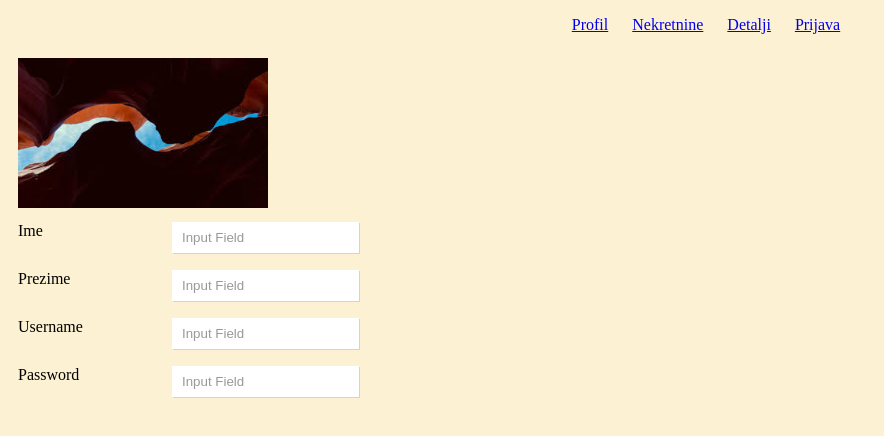
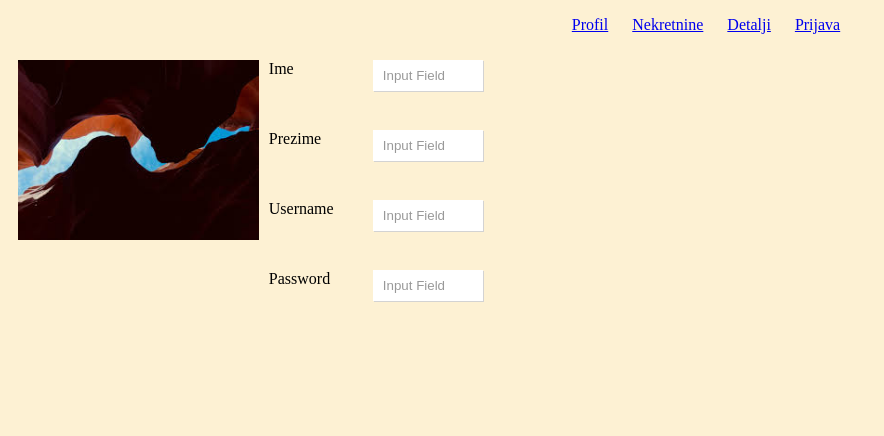
Before and after one commit to aislamagic1/Prodaja-nekretnina, a plain HTML site: page html/profil.html in a window 1280 px wide. Shown: the whole page, without its empty margins (0-884 px from the left). Drawn offline with Linux system fonts and the light colour scheme.

Commit message:
Spirala 1 dodatni zadatak

```diff
--- a/css/profil.css
+++ b/css/profil.css
@@ -2,11 +2,17 @@ html{
     margin: 0px 10px;
 }
 
+#wrapper{
+    display: grid;
+    margin-top: 60px;
+    grid-template-columns: repeat(auto-fill, minmax(227px, 1fr));
+    gap: 10px;
+}
+
 #profilna-slika{
-    width: 250px;
-    height: 150px;
-    padding-bottom: 10px;
-    margin-top: 50px;
+    width: 100%;
+    max-width: 250px;
+    height: auto;
 }
 
 input[type=text]{
@@ -15,13 +21,15 @@ input[type=text]{
     box-shadow: 1px 1px lightgray;
     vertical-align: top;
     padding-left: 10px;
+    width: 100px;
     color: #999
 }
 
 #formular label{
     padding-bottom: 30px;
-    width: 150px;
+    width: 100px;
     text-align: left;
+    height: 40px;
     display: inline-block;
 }
 
--- a/html/profil.html
+++ b/html/profil.html
@@ -9,7 +9,11 @@
     </head>
     <body>
         <iframe src="meni.html" id="meni"></iframe>
+        <div id="wrapper">
+            <div>
                 <img id="profilna-slika" src="../images/profil.jpg" alt="Korisnikova slika"><br>
+            </div>
+            <div>
                 <form id="formular">
                 <label for="ime">Ime</label>
                 <input type="text" id="ime" name="ime" value="Input Field"><br>
@@ -20,5 +24,7 @@
                 <label for="password">Password</label>
                 <input type="text" id="password" name="password" value="Input Field"><br>
                 </form>
+            </div>
+        </div>
     </body>
 </html>
```
Also changed, not shown: spirala1_modifikacija.txt (added, +10 -0 lines). Lines whose indentation alone changed are shown as unchanged.
